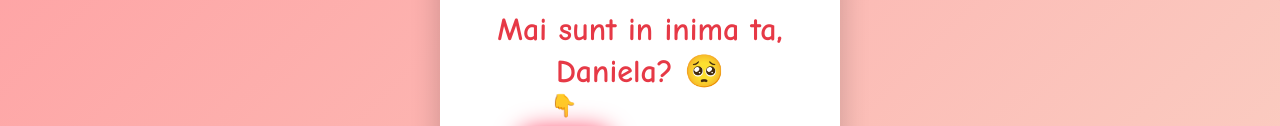
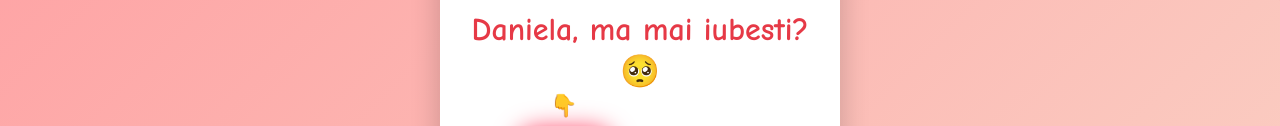
Before and after one commit to Nicu96/daniela, a plain HTML site: page index.html in a window 1280 px wide. Shown: the part 436-562 px from the top of the page. Drawn offline with nearby package versions, Linux system fonts and the light colour scheme.

Commit message:
Update question text in index.html

```diff
--- a/index.html
+++ b/index.html
@@ -209,7 +209,7 @@
       src="https://media2.giphy.com/media/v1.Y2lkPTc5MGI3NjExcHo1YzNsZXZzdTdkNDBoeGxwdzVqMzhrdnJnM2YweWxkZG1mdHBpZCZlcD12MV9pbnRlcm5hbF9naWZfYnlfaWQmY3Q9Zw/naAaDvbAoOYdW/giphy.gif"
       alt="Cute gif"
     />
-    <h1 id="question">Mai sunt in inima ta, Daniela? 🥺</h1>
+    <h1 id="question">Daniela, ma mai iubesti? 🥺</h1>
     <div class="buttons" id="buttons">
 
       <div class="yes-wrapper">
```
